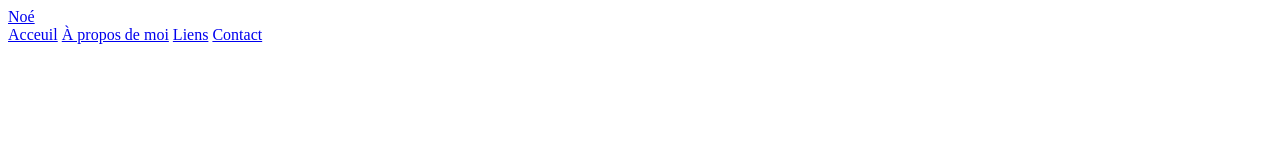
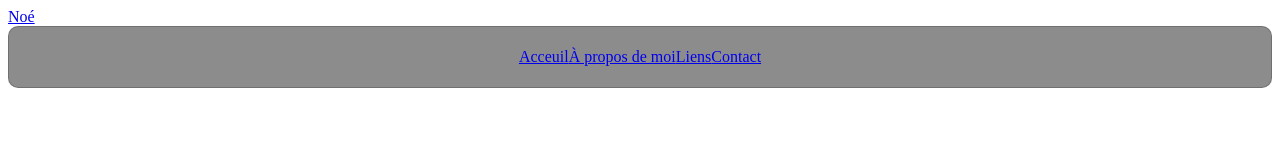
Before and after one commit to noeptdr/soon, a plain HTML site: page index.html in a window 1280 px wide. Drawn offline with Linux system fonts and the light colour scheme.

Commit message:
Update style.css

```diff
--- a/style.css
+++ b/style.css
@@ -6,3 +6,15 @@
   box-sizing: border-box;
   font-family: "Poppins", sans-serif;
 }
+
+.navbar {
+    display: flex;
+    align-items: center;
+    justify-content: center;
+    padding: 10px 20px;
+    backdrop-filter: blur(50px);
+    background-color: rgba(0, 0, 0, 0.45);
+    border: 0.2px solid rgba(0, 0, 0, 0.20);
+    border-radius: 10px;
+    height: 40px;
+}
```
